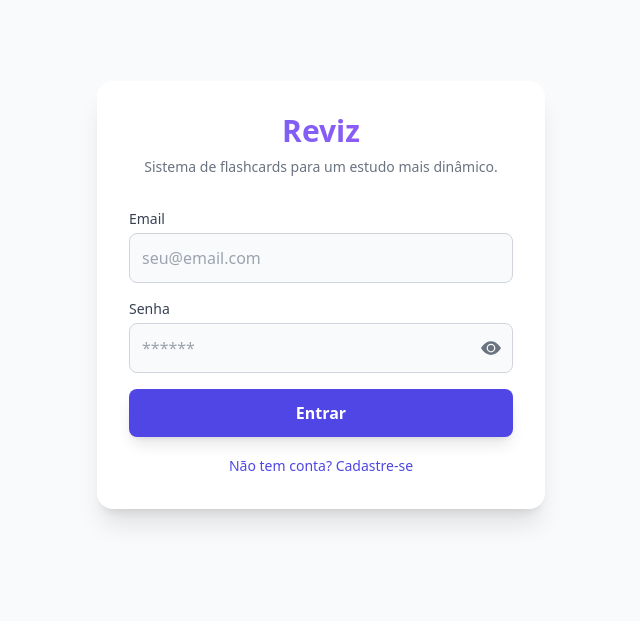
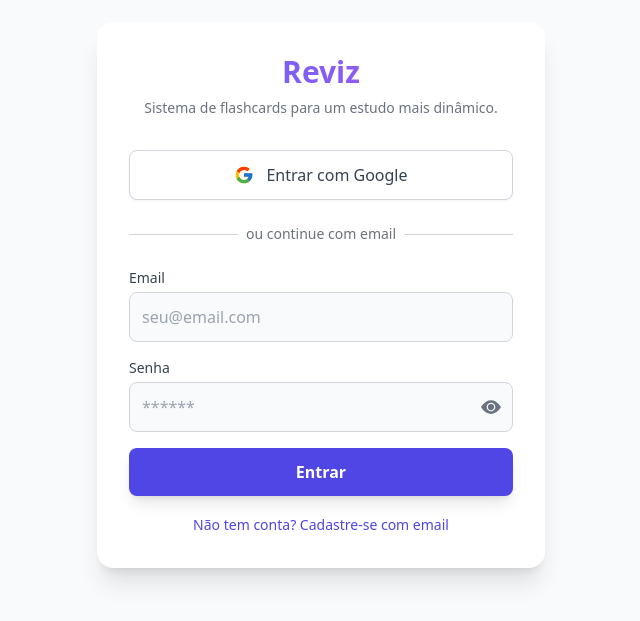
Before and after one commit to victortarg/flashcards, a Svelte app: page / in a window 1280 px wide. Shown: the part 137-758 px from the top of the page, without its empty margins (319-959 px from the left). Built offline with nearby package versions, Linux system fonts and the light colour scheme; no server answers.

Commit message:
Login com google

```diff
--- a/src/views/Login.svelte
+++ b/src/views/Login.svelte
@@ -10,10 +10,10 @@
   let email = "";
   let senha = "";
   let carregando = false;
-  let modo = "login"; // 'login' ou 'cadastro'
+  let modo = "login";
   let mensagem = "";
-  let tipoMensagem = ""; // 'sucesso' ou 'erro'
-  let mostrarSenha = false; // Controle de exibição da senha
+  let tipoMensagem = "";
+  let mostrarSenha = false;
 
   const lidarComAuth = async () => {
     try {
@@ -34,7 +34,7 @@
 
         if (data?.user && !data?.session) {
           mensagem =
-            "Cadastro realizado com sucesso! Enviamos um link de confirmação para o seu email. Por favor, verifique sua caixa de entrada (e spam) antes de entrar.";
+            "Cadastro realizado com sucesso! Verifique seu email para confirmar.";
           tipoMensagem = "sucesso";
         } else {
           mensagem = "Cadastro realizado!";
@@ -53,6 +53,26 @@
       mensagem = erro.message || "Erro desconhecido ao autenticar.";
       tipoMensagem = "erro";
     } finally {
+      carregando = false;
+    }
+  };
+
+  const lidarComGoogle = async () => {
+    try {
+      carregando = true;
+      mensagem = "";
+
+      const { error } = await supabase.auth.signInWithOAuth({
+        provider: "google",
+        options: {
+          redirectTo: window.location.origin,
+        },
+      });
+
+      if (error) throw error;
+    } catch (erro) {
+      mensagem = "Erro ao conectar com Google: " + erro.message;
+      tipoMensagem = "erro";
       carregando = false;
     }
   };
@@ -94,6 +114,58 @@
           {mensagem}
         </div>
       {/if}
+
+      <button
+        on:click={lidarComGoogle}
+        disabled={carregando}
+        class="w-full py-3 px-4 rounded-lg font-medium border flex items-center justify-center gap-3 transition shadow-sm hover:shadow-md disabled:opacity-50 {$modoEscuro
+          ? 'bg-gray-700 border-gray-600 text-white hover:bg-gray-600'
+          : 'bg-white border-gray-300 text-gray-700 hover:bg-gray-50'}"
+      >
+        <svg
+          xmlns="http://www.w3.org/2000/svg"
+          viewBox="0 0 48 48"
+          width="20px"
+          height="20px"
+        >
+          <path
+            fill="#FFC107"
+            d="M43.611,20.083H42V20H24v8h11.303c-1.649,4.657-6.08,8-11.303,8c-6.627,0-12-5.373-12-12c0-6.627,5.373-12,12-12c3.059,0,5.842,1.154,7.961,3.039l5.657-5.657C34.046,6.053,29.268,4,24,4C12.955,4,4,12.955,4,24c0,11.045,8.955,20,20,20c11.045,0,20-8.955,20-20C44,22.659,43.862,21.35,43.611,20.083z"
+          />
+          <path
+            fill="#FF3D00"
+            d="M6.306,14.691l6.571,4.819C14.655,15.108,18.961,12,24,12c3.059,0,5.842,1.154,7.961,3.039l5.657-5.657C34.046,6.053,29.268,4,24,4C16.318,4,9.656,8.337,6.306,14.691z"
+          />
+          <path
+            fill="#4CAF50"
+            d="M24,44c5.166,0,9.86-1.977,13.409-5.192l-6.19-5.238C29.211,35.091,26.715,36,24,36c-5.202,0-9.619-3.317-11.283-7.946l-6.522,5.025C9.505,39.556,16.227,44,24,44z"
+          />
+          <path
+            fill="#1976D2"
+            d="M43.611,20.083H42V20H24v8h11.303c-0.792,2.237-2.231,4.166-4.087,5.571c0.001-0.001,0.002-0.001,0.003-0.002l6.19,5.238C36.971,39.205,44,34,44,24C44,22.659,43.862,21.35,43.611,20.083z"
+          />
+        </svg>
+        Entrar com Google
+      </button>
+
+      <div class="relative py-2">
+        <div class="absolute inset-0 flex items-center">
+          <div
+            class="w-full border-t {$modoEscuro
+              ? 'border-gray-600'
+              : 'border-gray-300'}"
+          ></div>
+        </div>
+        <div class="relative flex justify-center text-sm">
+          <span
+            class="px-2 {$modoEscuro
+              ? 'bg-gray-800 text-gray-400'
+              : 'bg-white text-gray-500'}"
+          >
+            ou continue com email
+          </span>
+        </div>
+      </div>
 
       {#if modo === "cadastro" && !mensagem}
         <div
@@ -226,8 +298,8 @@
             : 'text-indigo-600'}"
         >
           {modo === "login"
-            ? "Não tem conta? Cadastre-se"
-            : "Já tem conta? Faça login"}
+            ? "Não tem conta? Cadastre-se com email"
+            : "Já tem conta? Faça login com email"}
         </button>
       </div>
     </div>
```
